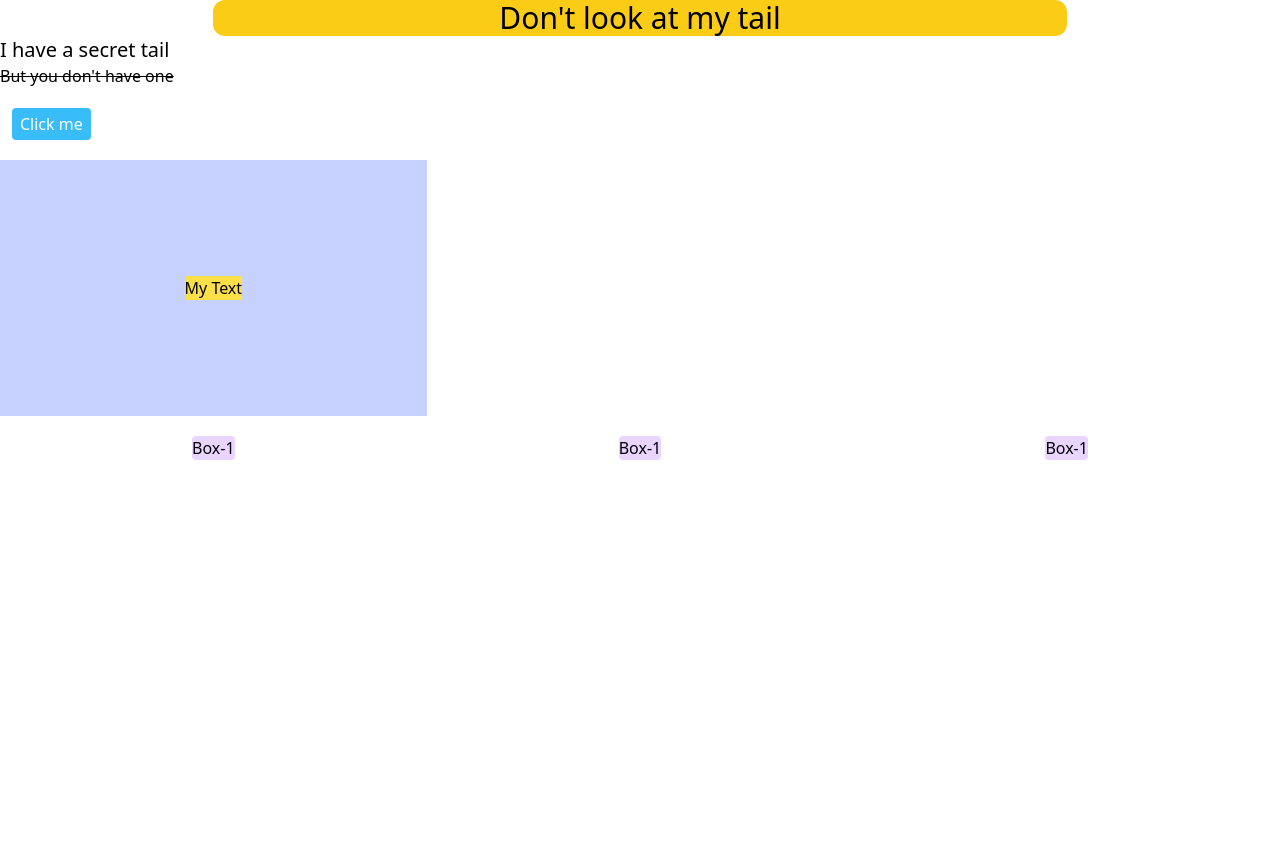
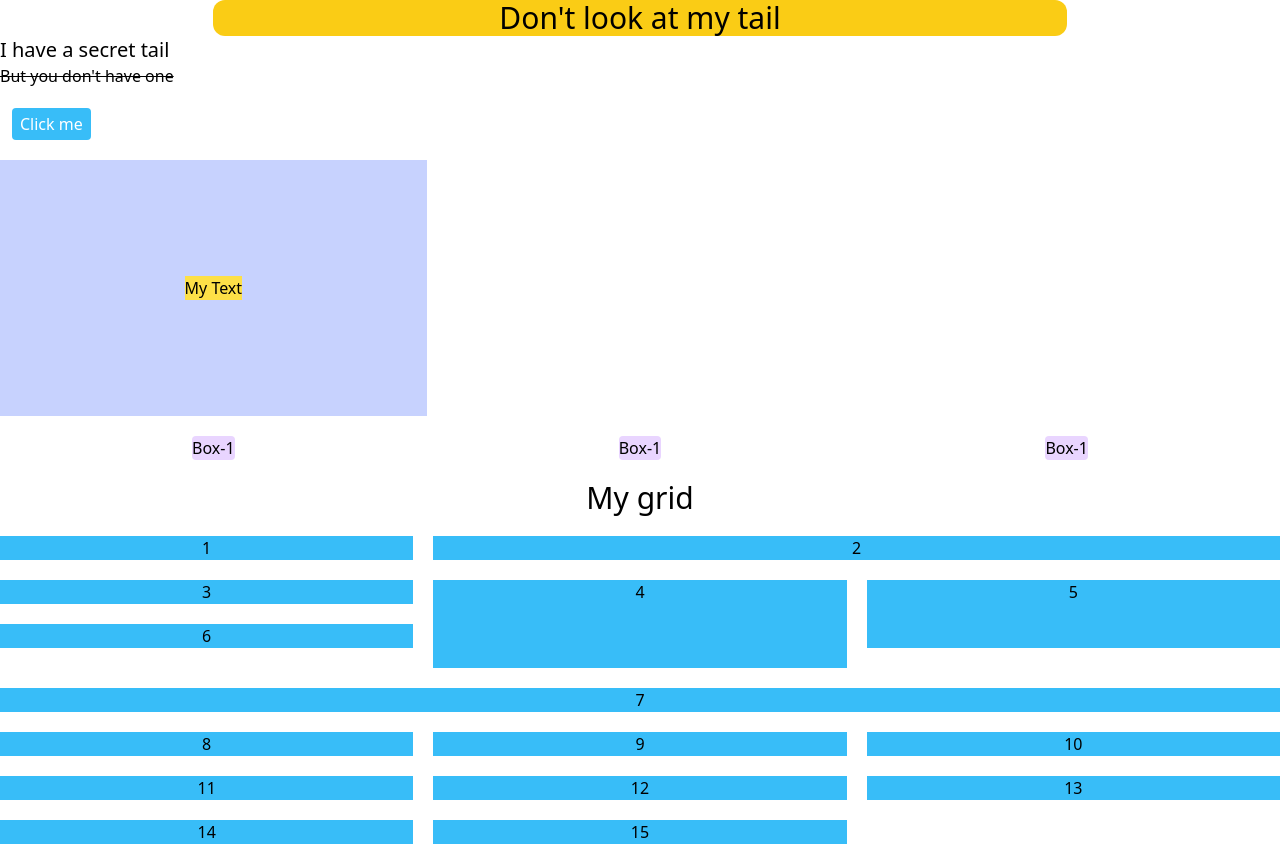
Before and after one commit to Bakhtiar2000/Explore-tailwind, a plain HTML site: page index.html in a window 1280 px wide. Before the commit the page ends 800 px from the top, so only its background shows below. Drawn offline with nearby package versions, Linux system fonts and the light colour scheme.

Commit message:
third commit

```diff
--- a/index.html
+++ b/index.html
@@ -1,4 +1,3 @@
-
 <!DOCTYPE html>
 <html lang="en">
 <head>
@@ -31,5 +30,26 @@
             <h2>Box-1</h2>
         </div>
     </section>
+
+    <section>
+        <h3 class="text-3xl text-center my-5">My grid</h3>
+        <div class="grid grid-cols-3 gap-5 text-center">
+            <div class="bg-sky-400">1</div>
+            <div class="bg-sky-400 col-span-2">2</div>
+            <div class="bg-sky-400">3</div>
+            <div class="bg-sky-400 row-span-3">4</div>
+            <div class="bg-sky-400 row-span-2">5</div>
+            <div class="bg-sky-400">6</div>
+            <div class="bg-sky-400 col-span-3">7</div>
+            <div class="bg-sky-400">8</div>
+            <div class="bg-sky-400">9</div>
+            <div class="bg-sky-400">10</div>
+            <div class="bg-sky-400">11</div>
+            <div class="bg-sky-400">12</div>
+            <div class="bg-sky-400">13</div>
+            <div class="bg-sky-400">14</div>
+            <div class="bg-sky-400">15</div>
+        </div>
+    </section>
 </body>
 </html>
```
